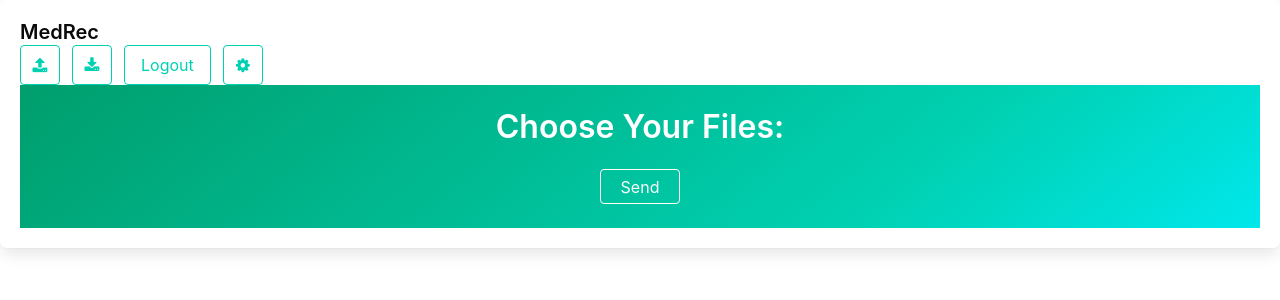
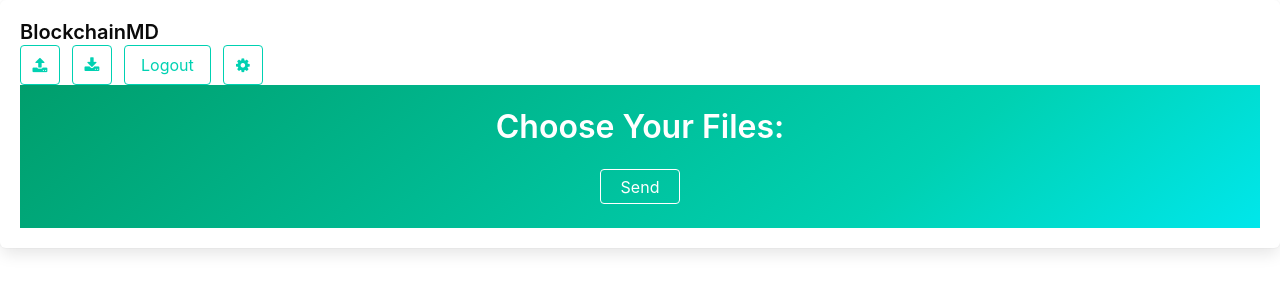
Before and after one commit to ali-layken/BlockchainMD, a Flask app: page /upload in a window 1280 px wide. Shown: the top 300 px of the page. Run offline with Flask 2, Linux system fonts and the light colour scheme; the visitor is signed in with stand-in values (Sample User, id 1); parts of the project's set-up code (start-up, migrations or seed data) failed here and were passed over; some libraries are stand-ins or nearby versions.

Commit message:
Add files via upload

```diff
--- a/templates/download.html
+++ b/templates/download.html
@@ -1,6 +1,6 @@
 {% extends "navbar.html" %}
 {% block content %}
-<title>MedRec</title>
+<title>BlockchainMD</title>
 <section class="hero is-primary is-bold is-small">
   <div class="hero-body">
     <div class="container has-text-centered">
--- a/templates/home.html
+++ b/templates/home.html
@@ -1,6 +1,6 @@
 {% extends "navbar.html" %}
 {% block content %}
-<title>MedRec</title>
+<title>BlockchainMD</title>
 <section class="hero is-primary is-bold is-small">
   <div class="hero-body">
     <div class="container has-text-centered">
--- a/templates/navbar.html
+++ b/templates/navbar.html
@@ -2,7 +2,7 @@
 <html lang="en">
   <head>
     <meta charset="utf-8">
-    <meta name="Lit Boi" content="MedRec">
+    <meta name="Lit Boi" content="BlockchainMD">
     <link rel="stylesheet" href="https://cdnjs.cloudflare.com/ajax/libs/bulma/0.4.1/css/bulma.min.css">
     <link rel="stylesheet" href="https://cdnjs.cloudflare.com/ajax/libs/font-awesome/4.7.0/css/font-awesome.min.css">
     <link rel="stylesheet" href="../static/css/style.css">
@@ -13,7 +13,7 @@
         <div class="nav-left">
           <a href="/" class="nav-item">
             <h6 class="subtitle">
-              <strong>MedRec</strong>
+              <strong>BlockchainMD</strong>
             </h6>
           </a>
         </div>
--- a/templates/recip.html
+++ b/templates/recip.html
@@ -1,6 +1,6 @@
 {% extends "navbar.html" %}
 {% block content %}
-<title>MedRec</title>
+<title>BlockchainMD</title>
 <section class="hero is-primary is-bold is-small">
   <div class="hero-body">
     <div class="container has-text-centered">
--- a/templates/settings.html
+++ b/templates/settings.html
@@ -1,6 +1,6 @@
 {% extends "navbar.html" %}
 {% block content %}
-<title>MedRec</title>
+<title>BlockchainMD</title>
 <section class="hero is-primary is-bold is-small">
   <div class="hero-body">
     <div class="container has-text-centered">
--- a/templates/upload.html
+++ b/templates/upload.html
@@ -1,6 +1,6 @@
 {% extends "navbar.html" %}
 {% block content %}
-<title>MedRec</title>
+<title>BlockchainMD</title>
 <head>
     <meta charset="utf-8">
     <title>Flask upload with Dropzone example</title>
```
Also changed, not shown: templates/login.html (+4 -4 lines).
